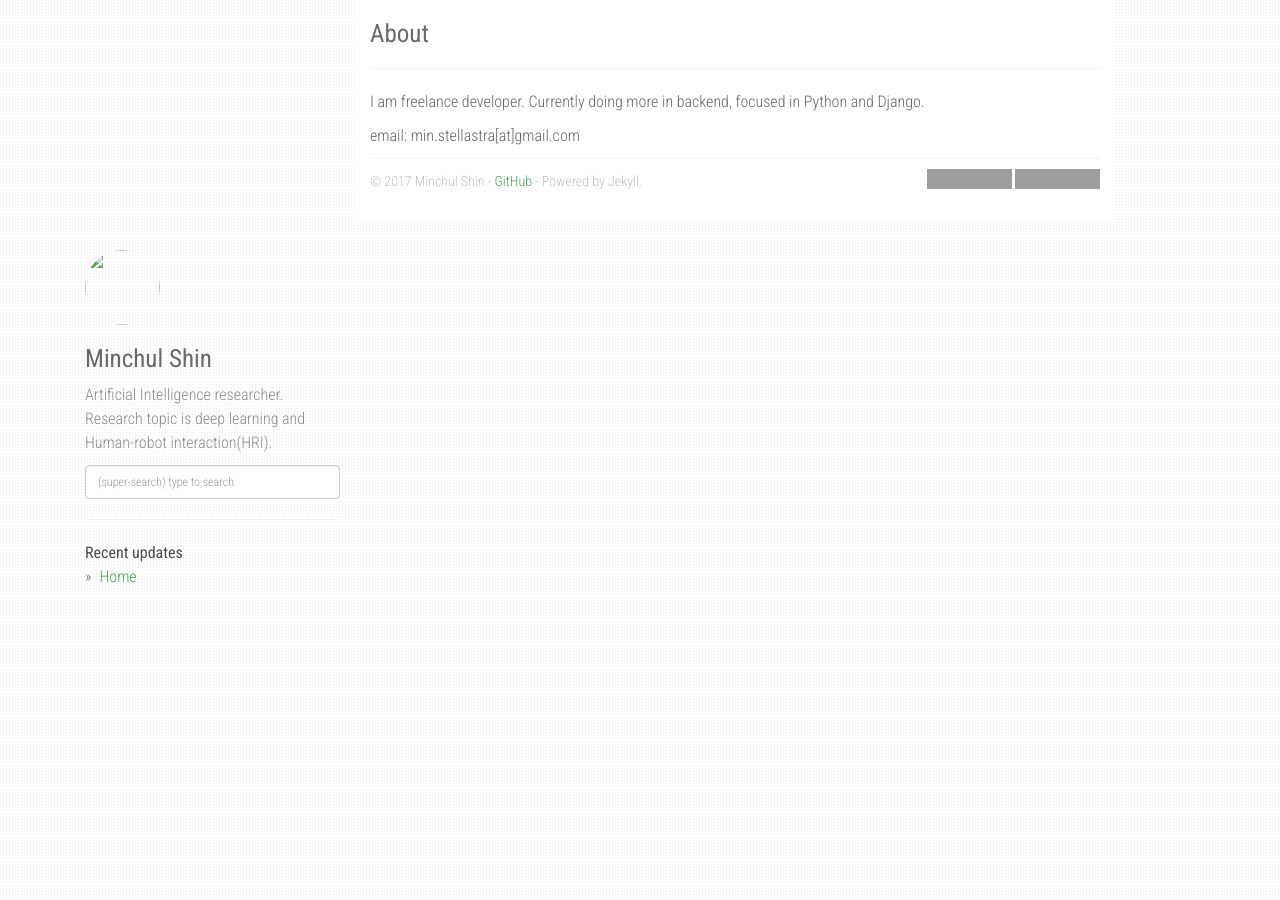
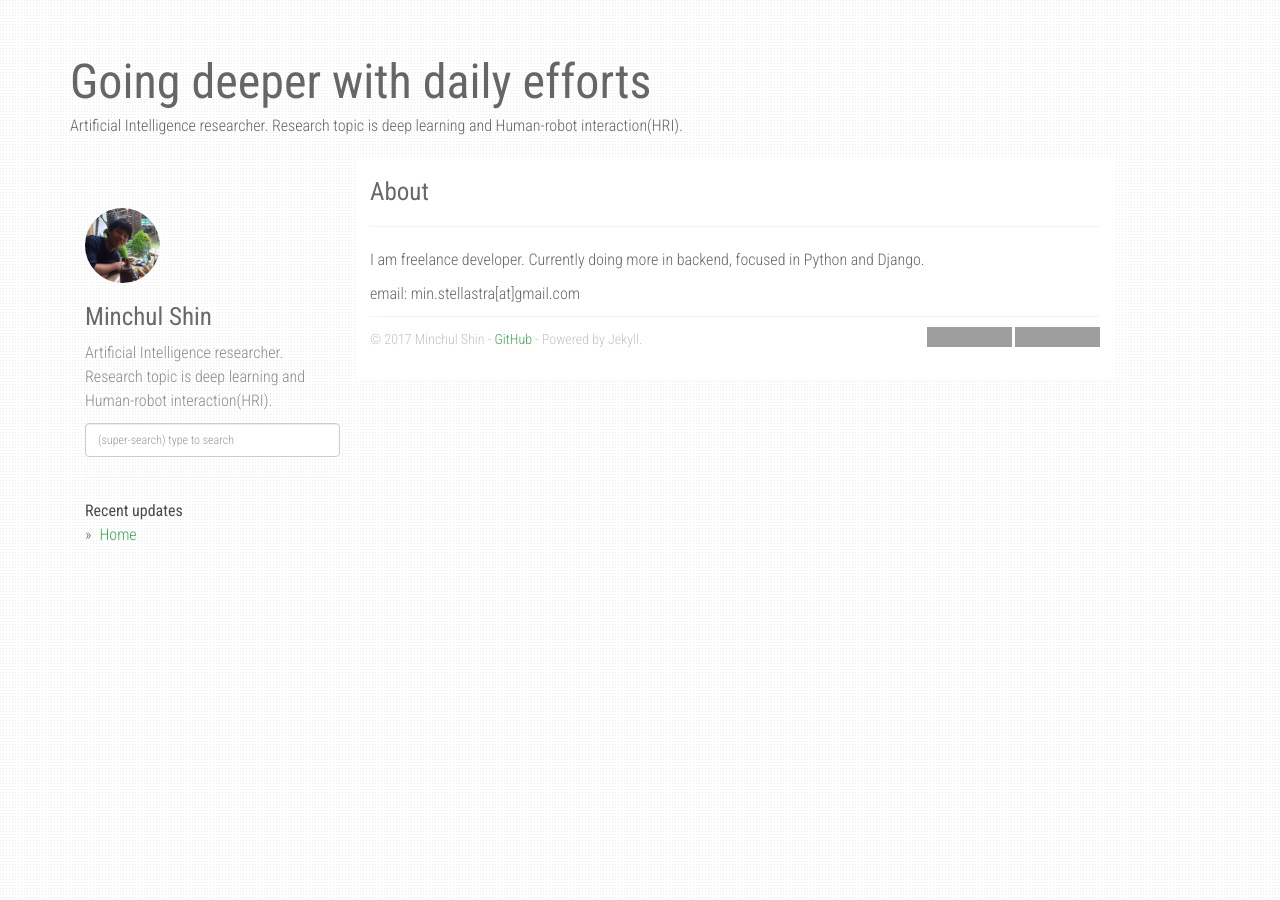
Before and after one commit to nashory/nashory.github.io, a Jekyll site: the page built from about.md, in a window 1280 px wide. Built offline with Jekyll 4.4.1, drawn with Linux system fonts in a browser that asks for light colours; nearby versions of some CDN libraries; comment, search, counter and statistics services are not loaded; grey boxes are pictures that could not be loaded.

Commit message:
add profile

```diff
--- a/_config.yml
+++ b/_config.yml
@@ -27,6 +27,10 @@ url: "https://github.com/nashory/nashory.github.io" # the base hostname & protoc
 twitter_username: stellastra
 github_username:  nashory
 
+disqus_shortname: nashory_themes
+google_analytics: UA-XXXXXXXX-Y
+avatar_url: /assets/img/profile.jpg
+
 # Build settings
 highlighter: rogue
 markdown: kramdown
--- a/_layouts/default.html
+++ b/_layouts/default.html
@@ -112,6 +112,16 @@ layout: compress
   </head>
   <body>
     <div class="container">
+      <div class="banner">
+        <div class="banner-title">
+          Going deeper with daily efforts
+        </div>
+      </div>
+      <div class="contents">
+        <div class="profile-about">
+          {{ site.about }}
+        </div>
+      </div>
       <div class="col-sm-3">
         <div class="fixed-condition">
           <a href="/"><img class="profile-avatar" src="{{ site.avatar_url }}" height="75px" width="75px" /></a>
--- a/assets/css/main.css
+++ b/assets/css/main.css
@@ -81,9 +81,23 @@ footer {
   padding-bottom: 10px;
 }
 
+/* Banner */
+div.banner  div.banner-title {
+  font-size: 48px;
+  font-weight: 500;
+  margin-left: auto;
+  text-align: left;
+  margin-top: 70px;
+  margin-bottom: 20px;
+}
+div.contents {
+  margin-top: 10px;
+  margin-bottom: 20px;
+}
+
 /* Left column */
 div.col-sm-3 {
-  margin-top: 250px;
+  margin-top: 50px;
   font-size: 16px;
   color: #666;
 }
```
Also changed, not shown: assets/img/_posts/Broadcast_Mail.png (deleted), assets/img/avatar.jpg (deleted), assets/img/favicon.ico (deleted), assets/img/profile.jpg (added), assets/img/screenshot-post-page.png (deleted), assets/img/screenshot-post-page_old.png (deleted), 2 other files.
